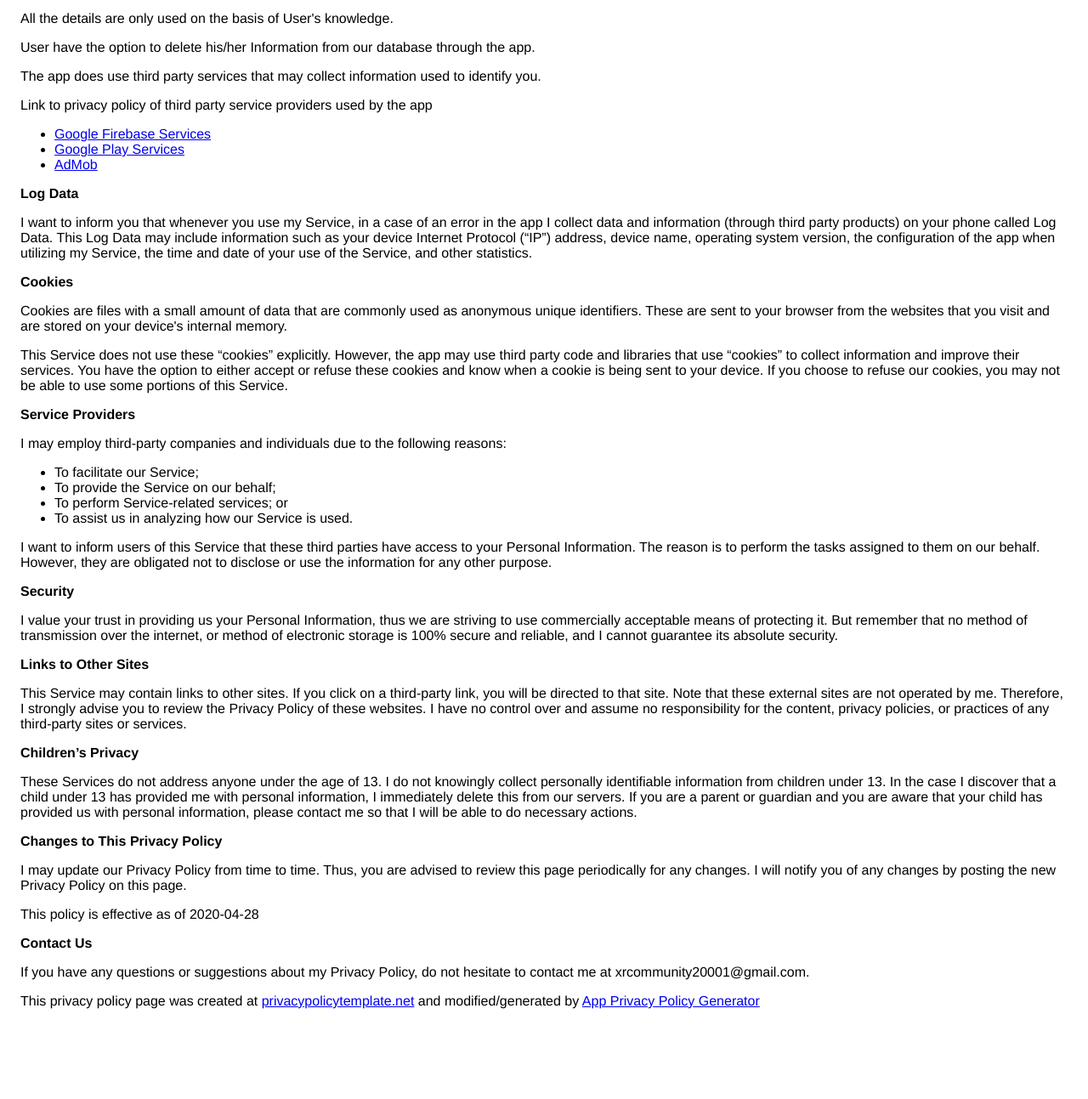
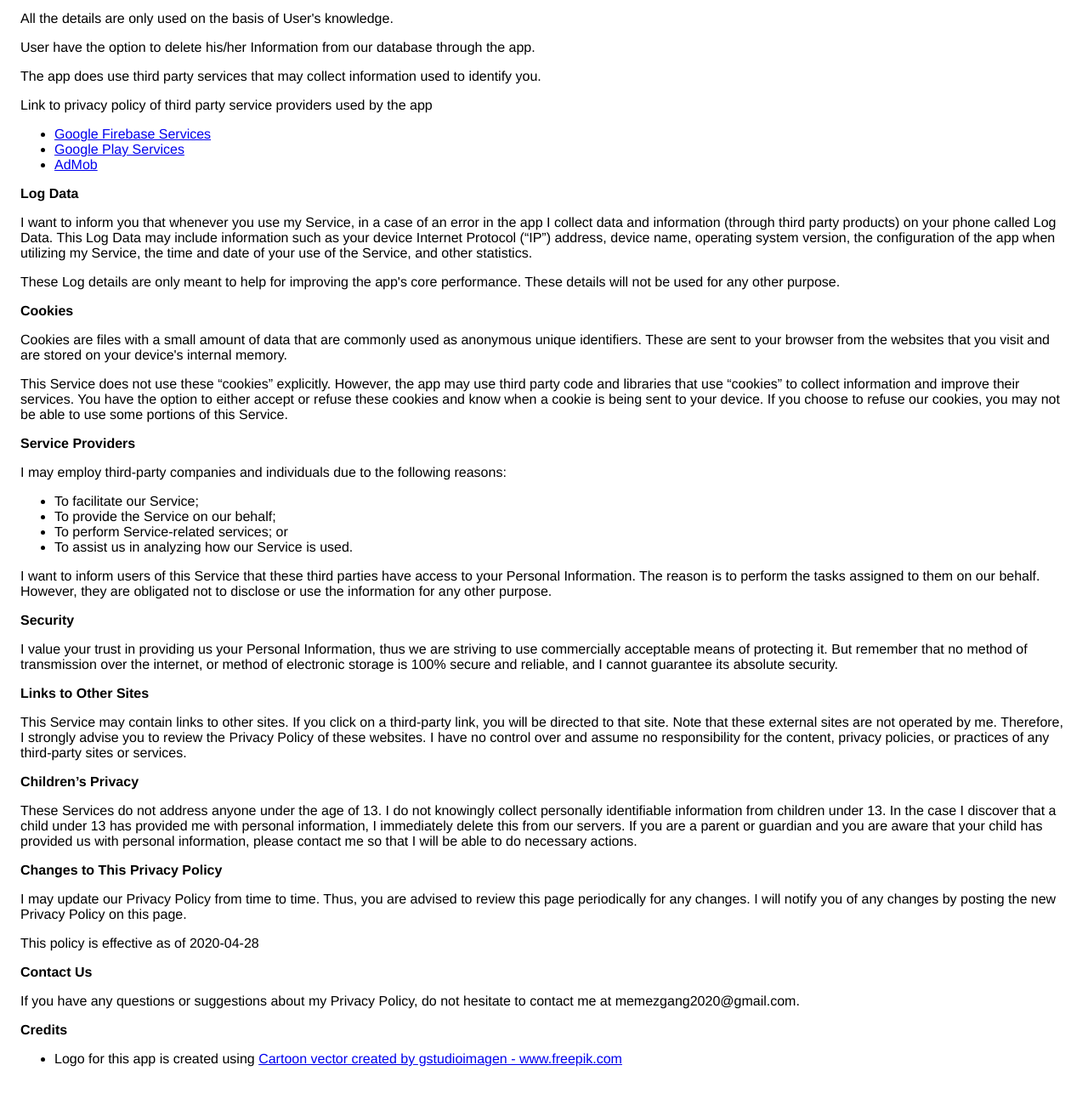
Before and after one commit to MemezGang/MemezGang.github.io, a plain HTML site: page index.html in a window 1280 px wide. Shown: the part 591-1884 px from the top of the page at 85% size. Before the commit the page ends 1818 px from the top, so only its background shows below. Drawn offline with Linux system fonts and the light colour scheme.

Commit message:
Update index.html

```diff
--- a/index.html
+++ b/index.html
@@ -96,6 +96,10 @@
                   configuration of the app when utilizing my Service,
                   the time and date of your use of the Service, and other
                   statistics.
+                  <p>
+                    These Log details are only meant to help for improving the app's core performance.
+                    These details will not be used for any other purpose.
+                  </p>
                 </p> <p><strong>Cookies</strong></p> <p>
                   Cookies are files with a small amount of data that are
                   commonly used as anonymous unique identifiers. These are sent
@@ -152,11 +156,19 @@
                   this page.
                 </p> <p>This policy is effective as of 2020-04-28</p> <p><strong>Contact Us</strong></p> <p>
                   If you have any questions or suggestions about my
-                  Privacy Policy, do not hesitate to contact me at xrcommunity20001@gmail.com.
-                </p> <p>
-                  This privacy policy page was created at
-                  <a href="https://privacypolicytemplate.net" target="_blank">privacypolicytemplate.net</a>
-                  and modified/generated by
-                  <a href="https://app-privacy-policy-generator.firebaseapp.com/" target="_blank">App Privacy Policy Generator</a></p>
+                  Privacy Policy, do not hesitate to contact me at memezgang2020@gmail.com.
+                </p>
+                <p>
+                  <strong>
+                    Credits
+                  </strong>
+                  <ul>
+                    <li>
+                      <p>
+                        Logo for this app is created using <a href="https://www.freepik.com/free-photos-vectors/cartoon">Cartoon vector created by gstudioimagen - www.freepik.com</a>
+                      </p>
+                    </li>
+                  </ul>
+                </p>
     </body>
     </html>
```
